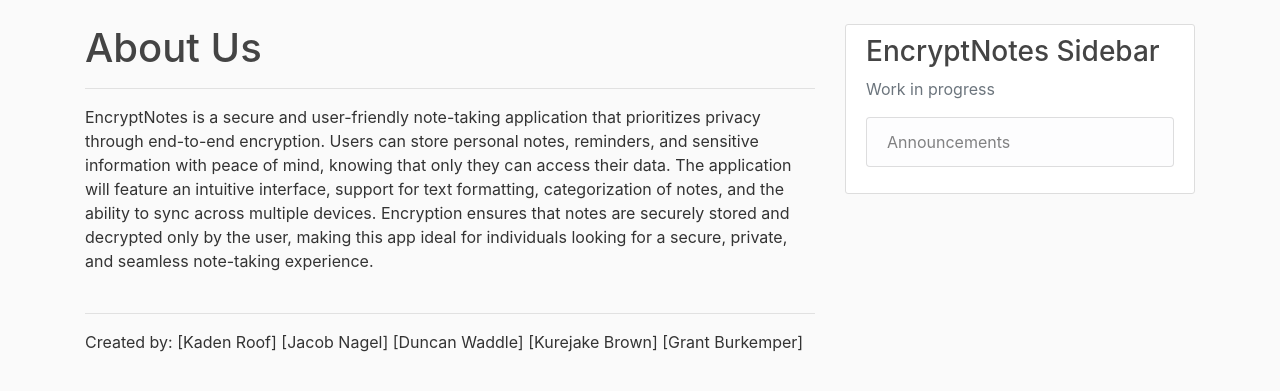
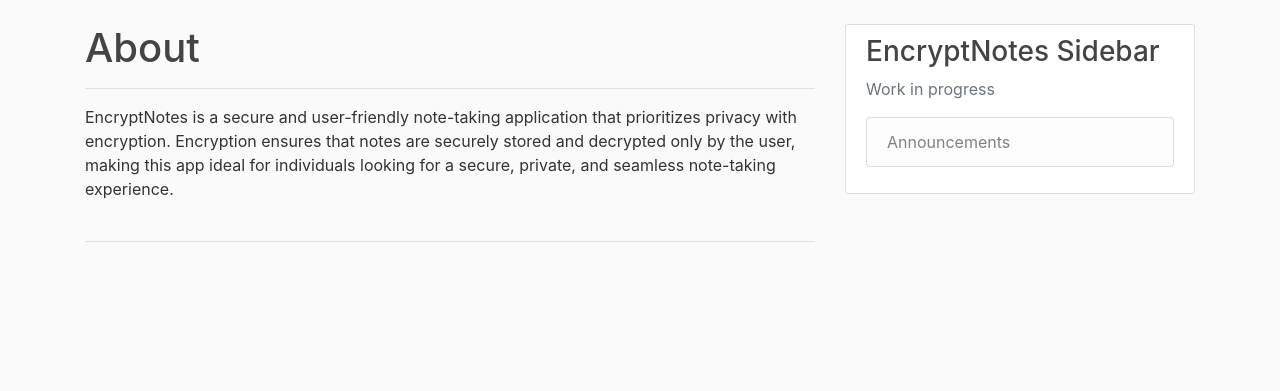
Before and after one commit to Dwaddle26/EncryptNotes, a Django app: page /about/ in a window 1280 px wide. Shown: the part 56-447 px from the top of the page. Run offline with Django 3.2, Linux system fonts and the light colour scheme; some libraries are stand-ins or nearby versions.

Commit message:
attempt to create templates

```diff
--- a/django_project/EncryptNotes/forms.py
+++ b/django_project/EncryptNotes/forms.py
@@ -5,7 +5,7 @@ from EncryptNotes.models import Note
 # Form for a note
 class NoteForm(forms.ModelForm):
     itle = forms.CharField(widget=forms.TextInput(attrs={'placeholder': 'Enter a title'}))
-    content = forms.CharField(widget=TinyMCE(attrs={'cols': 80, 'rows': 30}))
+    content = forms.CharField(widget=TinyMCE(attrs={'cols': 40, 'rows': 30}))
     class Meta:
         model = Note
         fields = ['title', 'content']
--- a/django_project/EncryptNotes/templates/EncryptNotes/about.html
+++ b/django_project/EncryptNotes/templates/EncryptNotes/about.html
@@ -1,23 +1,14 @@
 {% extends "EncryptNotes/base.html" %}
 {% block content %}
-    <h1>About Us</h1>
+    <h1>About</h1>
     <hr>
     <p>EncryptNotes is a secure and user-friendly note-taking application that
-        prioritizes privacy through end-to-end encryption. Users can store personal
-        notes, reminders, and sensitive information with peace of mind, knowing that
-        only they can access their data. The application will feature an intuitive
-        interface, support for text formatting, categorization of notes, and the
-        ability to sync across multiple devices. Encryption ensures that notes are
+        prioritizes privacy with encryption. Encryption ensures that notes are
         securely stored and decrypted only by the user, making this app ideal for
         individuals looking for a secure, private, and seamless note-taking experience.
 
         <br>
         <br>
         <hr>
-        Created by:
-        [Kaden  Roof]
-        [Jacob  Nagel]
-        [Duncan Waddle]
-        [Kurejake Brown]
-        [Grant  Burkemper]</p>
+        </p>
 {% endblock content %}
--- a/django_project/EncryptNotes/views.py
+++ b/django_project/EncryptNotes/views.py
@@ -49,9 +49,14 @@ def list(request):
     notes = Note.objects.filter(user=user)
     eukey = user.userprofile.encryption_key
     ukey = decrypt_user_key(eukey)
-    noteTitles = [decrypt_data(ukey, note.title) for note in notes]
-    noteContents = [decrypt_data(ukey, note.content) for note in notes]
-    return render(request, 'EncryptNotes/list.html', {'notes': noteContents})
+    #noteTitles = [decrypt_data(ukey, note.title) for note in notes]
+    #noteContents = [decrypt_data(ukey, note.content) for note in notes]
+    #noteID = [decrypt_data(ukey, note.id) for note in notes]
+    noteList = [
+        {'id': note.id, 'title': decrypt_data(ukey, note.title), 'content': decrypt_data(ukey, note.content) }
+        for note in notes
+    ]
+    return render(request, 'EncryptNotes/list.html', {'notes': noteList})
 
 # View a specific note
 def view(request, note_id):
```
Also changed, not shown: django_project/EncryptNotes/templates/EncryptNotes/list.html (+16 -0 lines), django_project/EncryptNotes/templates/EncryptNotes/view.html (+9 -0 lines).
